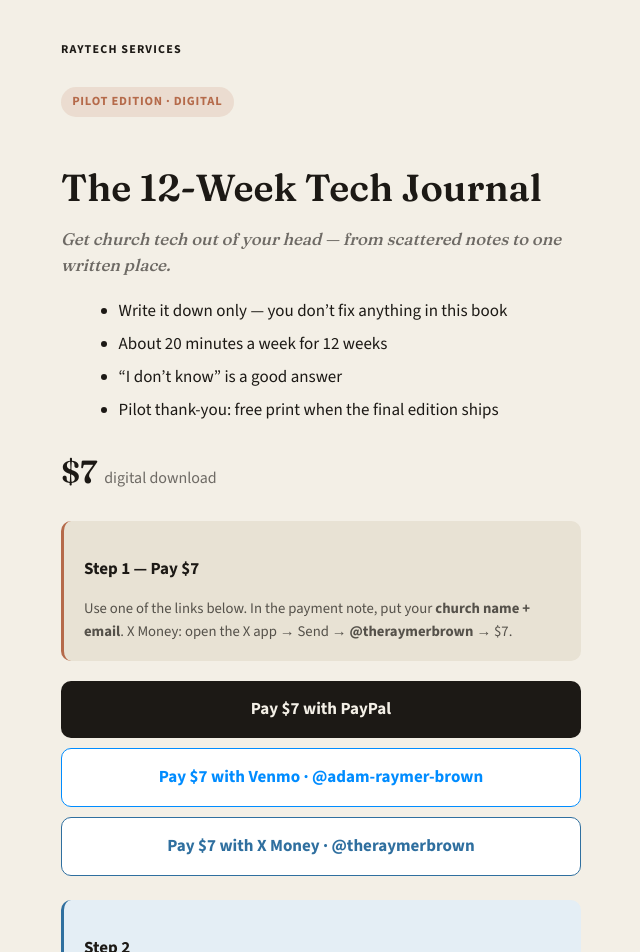
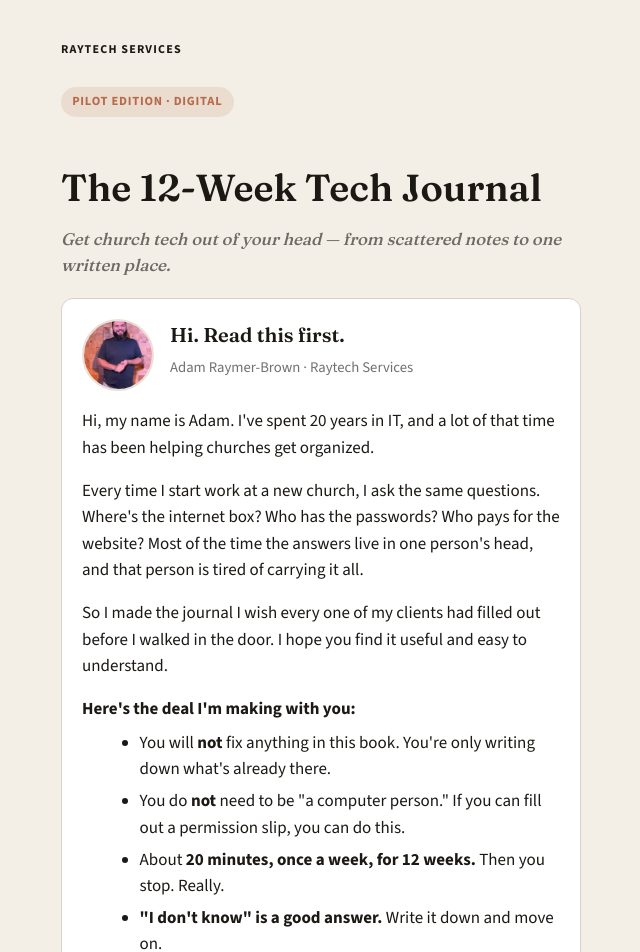
Before and after one commit to RaytechServices/raytech-web, a Next.js app: page /church in a window 1280 px wide. Shown: the top 952 px of the page, without its empty margins (319-959 px from the left). Built offline with nearby package versions, Linux system fonts and the light colour scheme.

Commit message:
Add Read this first + Adam headshot on /church sales page

```diff
--- a/src/app/church/page.tsx
+++ b/src/app/church/page.tsx
@@ -9,7 +9,7 @@
 
 const btnBase = {
   display: "block",
-  textAlign: "center",
+  textAlign: "center" as const,
   textDecoration: "none",
   fontWeight: 700,
   padding: "0.95rem 1rem",
@@ -77,6 +77,85 @@
         >
           Get church tech out of your head — from scattered notes to one written place.
         </p>
+
+        <section
+          style={{
+            background: "#fff",
+            borderRadius: 12,
+            padding: "1.25rem 1.25rem 1.35rem",
+            margin: "0 0 1.5rem",
+            border: "1px solid #d9d2c3",
+          }}
+        >
+          <div style={{ display: "flex", gap: "1rem", alignItems: "flex-start", marginBottom: "1rem" }}>
+            {/* eslint-disable-next-line @next/next/no-img-element */}
+            <img
+              src="/images/adam-casual.jpg"
+              alt="Adam Raymer-Brown"
+              width={72}
+              height={72}
+              style={{
+                width: 72,
+                height: 72,
+                borderRadius: "999px",
+                objectFit: "cover",
+                flexShrink: 0,
+                border: "2px solid #e8e2d4",
+              }}
+            />
+            <div>
+              <h2
+                style={{
+                  fontFamily: "Fraunces, Georgia, serif",
+                  fontSize: "1.25rem",
+                  margin: "0 0 0.35rem",
+                  fontWeight: 700,
+                }}
+              >
+                Hi. Read this first.
+              </h2>
+              <p style={{ margin: 0, fontSize: "0.92rem", color: "rgba(28,25,21,0.62)" }}>
+                Adam Raymer-Brown · Raytech Services
+              </p>
+            </div>
+          </div>
+          <p style={{ marginBottom: "0.75rem" }}>
+            Hi, my name is Adam. I&apos;ve spent 20 years in IT, and a lot of that time has been helping churches get
+            organized.
+          </p>
+          <p style={{ marginBottom: "0.75rem" }}>
+            Every time I start work at a new church, I ask the same questions. Where&apos;s the internet box? Who has
+            the passwords? Who pays for the website? Most of the time the answers live in one person&apos;s head, and
+            that person is tired of carrying it all.
+          </p>
+          <p style={{ marginBottom: "0.75rem" }}>
+            So I made the journal I wish every one of my clients had filled out before I walked in the door. I hope you
+            find it useful and easy to understand.
+          </p>
+          <p style={{ fontWeight: 700, marginBottom: "0.45rem" }}>Here&apos;s the deal I&apos;m making with you:</p>
+          <ul style={{ margin: "0 0 0.85rem 1.1rem" }}>
+            <li style={{ margin: "0.35rem 0" }}>
+              You will <strong>not</strong> fix anything in this book. You&apos;re only writing down what&apos;s already
+              there.
+            </li>
+            <li style={{ margin: "0.35rem 0" }}>
+              You do <strong>not</strong> need to be &quot;a computer person.&quot; If you can fill out a permission
+              slip, you can do this.
+            </li>
+            <li style={{ margin: "0.35rem 0" }}>
+              About <strong>20 minutes, once a week, for 12 weeks.</strong> Then you stop. Really.
+            </li>
+            <li style={{ margin: "0.35rem 0" }}>
+              <strong>&quot;I don&apos;t know&quot; is a good answer.</strong> Write it down and move on.
+            </li>
+            <li style={{ margin: "0.35rem 0" }}>Nobody is grading this. There&apos;s no wrong way to do it.</li>
+          </ul>
+          <p style={{ marginBottom: 0, fontSize: "0.95rem", color: "rgba(28,25,21,0.78)" }}>
+            When you finish, your church will have one written place that says what you have, where it is, who takes
+            care of it, and who to call. That&apos;s the whole point.
+          </p>
+        </section>
+
         <ul style={{ margin: "1rem 0 1.5rem 1.1rem" }}>
           <li style={{ margin: "0.4rem 0" }}>Write it down only — you don’t fix anything in this book</li>
           <li style={{ margin: "0.4rem 0" }}>About 20 minutes a week for 12 weeks</li>
@@ -134,7 +213,7 @@
           </a>
         </div>
 
-                <div
+        <div
           style={{
             background: "#e4eef5",
             borderRadius: 10,
```
